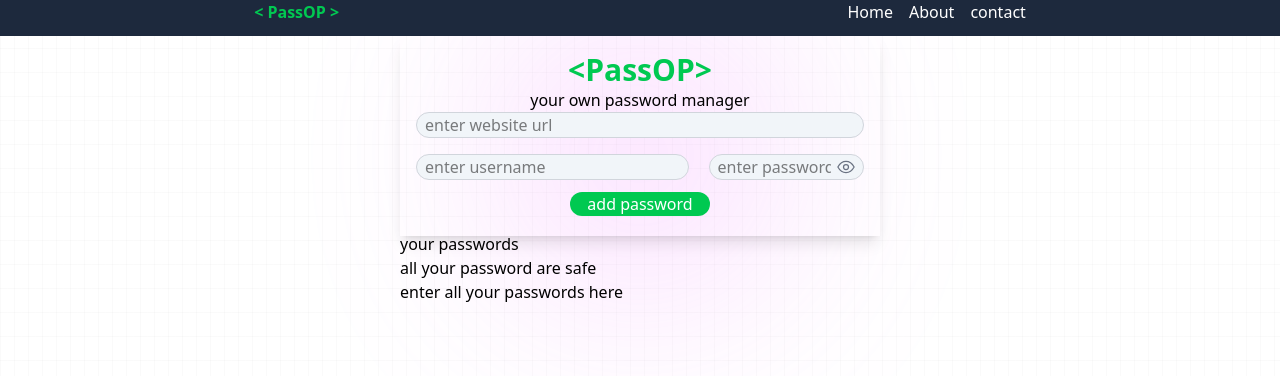
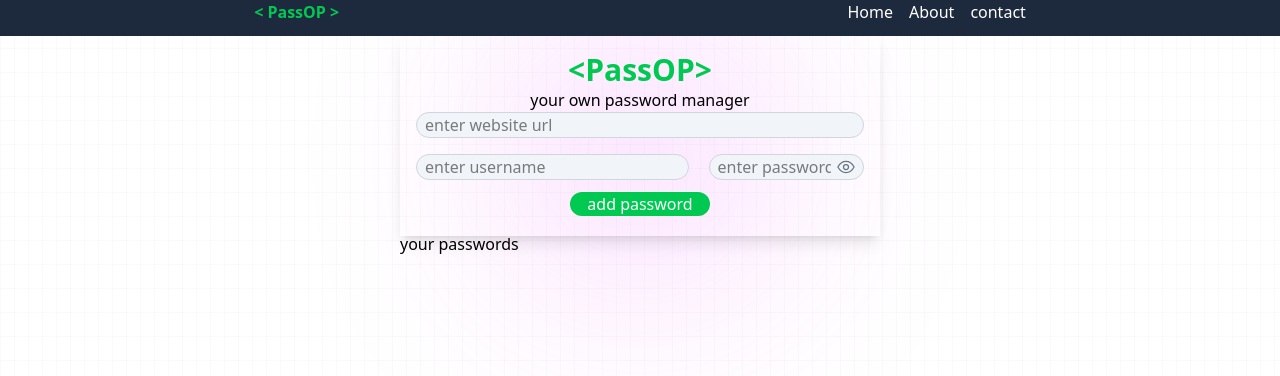
Before and after one commit to Muhammad-Sheik-Nauman/password_manager, a React (Vite) app: page / in a window 1280 px wide. Shown: the top 376 px of the page. Built offline with nearby package versions, Linux system fonts and the light colour scheme.

Commit message:
remove redundant password instructions from Manager component

```diff
--- a/src/components/Manager.jsx
+++ b/src/components/Manager.jsx
@@ -54,8 +54,7 @@ const Manager = () => {
                 </div>
                 <div className="passwords">
                     <h2>your passwords</h2>
-                    <p>all your password are safe</p>
-                    <p>enter all your passwords here</p>
+
 
                 </div>
             </div>
```
